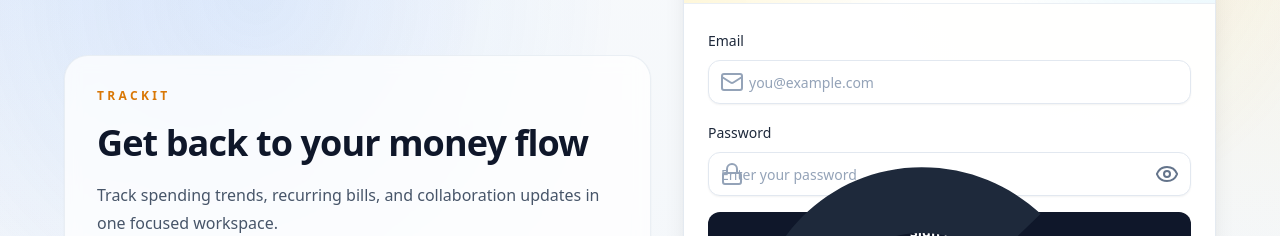
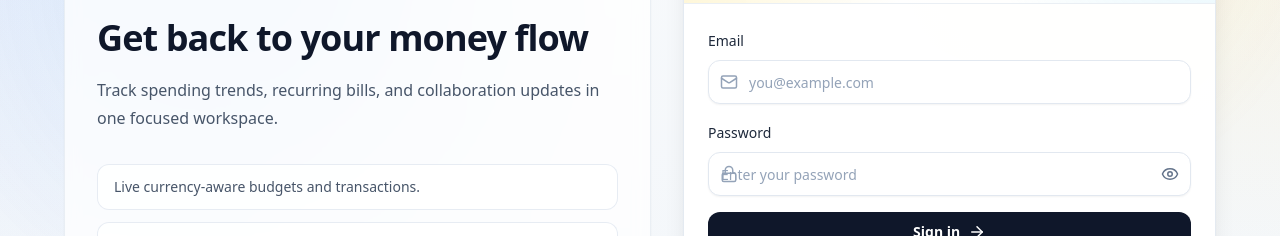
Before and after one commit to Realwaan/Tihik, a Next.js app: page /signin in a window 1280 px wide. Shown: the part 247-483 px from the top of the page. Built offline with nearby package versions, Linux system fonts and the light colour scheme; no server answers.

Commit message:
fix: replace invalid h-4.5/w-4.5 Tailwind classes with h-[18px]/w-[18px]

```diff
--- a/components/signin-form.tsx
+++ b/components/signin-form.tsx
@@ -121,7 +121,7 @@
             <div className="space-y-2">
               <Label htmlFor="email" className="text-slate-800 dark:text-slate-200">Email</Label>
               <div className="relative">
-                <Mail className="pointer-events-none absolute left-3 top-1/2 h-4.5 w-4.5 -translate-y-1/2 text-slate-400 dark:text-slate-500" />
+                <Mail className="pointer-events-none absolute left-3 top-1/2 h-[18px] w-[18px] -translate-y-1/2 text-slate-400 dark:text-slate-500" />
                 <Input
                   id="email"
                   name="email"
@@ -138,7 +138,7 @@
             <div className="space-y-2">
               <Label htmlFor="password" className="text-slate-800 dark:text-slate-200">Password</Label>
               <div className="relative">
-                <Lock className="pointer-events-none absolute left-3 top-1/2 h-4.5 w-4.5 -translate-y-1/2 text-slate-400 dark:text-slate-500" />
+                <Lock className="pointer-events-none absolute left-3 top-1/2 h-[18px] w-[18px] -translate-y-1/2 text-slate-400 dark:text-slate-500" />
                 <Input
                   id="password"
                   name="password"
@@ -155,7 +155,7 @@
                   className="absolute right-3 top-1/2 -translate-y-1/2 text-slate-500 transition hover:text-slate-700 dark:text-slate-400 dark:hover:text-slate-200"
                   aria-label={showPassword ? "Hide password" : "Show password"}
                 >
-                  {showPassword ? <EyeOff className="h-4.5 w-4.5" /> : <Eye className="h-4.5 w-4.5" />}
+                  {showPassword ? <EyeOff className="h-[18px] w-[18px]" /> : <Eye className="h-[18px] w-[18px]" />}
                 </button>
               </div>
             </div>
@@ -173,7 +173,7 @@
               ) : (
                 <>
                   Sign in
-                  <ArrowRight className="h-4.5 w-4.5" />
+                  <ArrowRight className="h-[18px] w-[18px]" />
                 </>
               )}
             </Button>
@@ -203,7 +203,7 @@
                 </>
               ) : (
                 <>
-                  <svg viewBox="0 0 24 24" className="h-4.5 w-4.5 flex-shrink-0" aria-hidden="true">
+                  <svg viewBox="0 0 24 24" className="h-[18px] w-[18px] flex-shrink-0" aria-hidden="true">
                     <path
                       d="M21.35 11.1H12v2.98h5.36c-.23 1.48-1.83 4.34-5.36 4.34-3.23 0-5.86-2.67-5.86-5.95s2.63-5.95 5.86-5.95c1.84 0 3.08.79 3.78 1.46l2.58-2.49C16.72 3.99 14.57 3 12 3 7.03 3 3 7.03 3 12s4.03 9 9 9c5.2 0 8.65-3.65 8.65-8.79 0-.59-.06-1.04-.14-1.11Z"
                       fill="currentColor"
```
